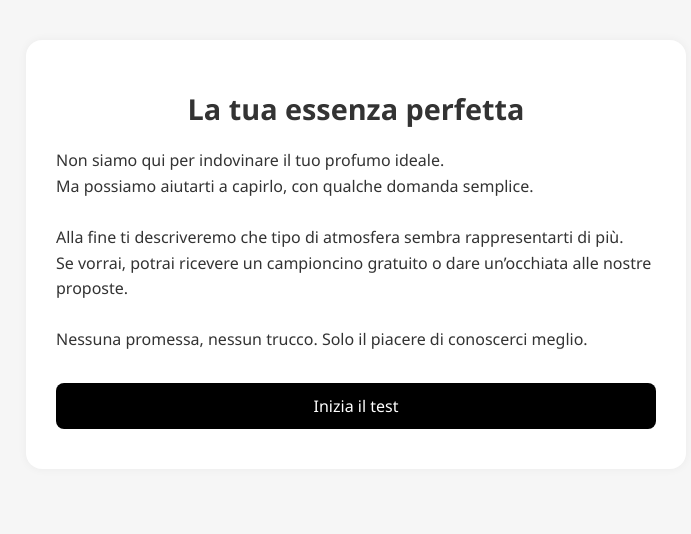
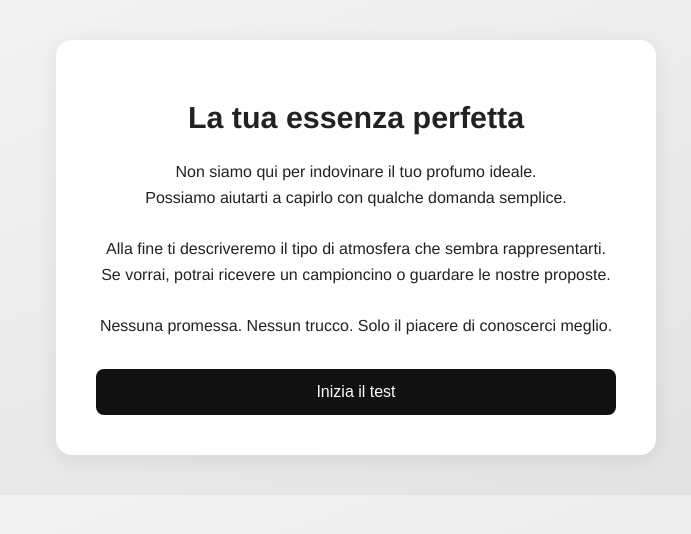
Before and after one commit to Anto161062/app-profumo-ideale, a plain HTML site: page index.html in a window 1280 px wide. Shown: the whole page, without its empty margins (284-975 px from the left). Drawn offline with Linux system fonts and the light colour scheme.

Commit message:
Update index.html

```diff
--- a/index.html
+++ b/index.html
@@ -5,62 +5,65 @@
   <meta name="viewport" content="width=device-width, initial-scale=1.0">
   <title>La tua essenza perfetta</title>
   <style>
+    * {
+      box-sizing: border-box;
+    }
     body {
       margin: 0;
-      padding: 0;
-      font-family: 'Segoe UI', sans-serif;
-      background: #f6f6f6;
-      color: #333;
+      font-family: 'Helvetica Neue', sans-serif;
+      background: linear-gradient(to bottom right, #f5f5f5, #e0e0e0);
+      color: #222;
     }
     .container {
       max-width: 600px;
       margin: 40px auto;
       background: #fff;
-      padding: 30px;
+      padding: 40px;
       border-radius: 16px;
-      box-shadow: 0 0 10px rgba(0,0,0,0.05);
+      box-shadow: 0 4px 20px rgba(0,0,0,0.08);
     }
     h1 {
-      font-size: 1.8rem;
-      margin-bottom: 20px;
+      font-size: 1.9rem;
+      margin-bottom: 24px;
       text-align: center;
     }
     h2 {
-      font-size: 1.1rem;
-      margin-bottom: 10px;
+      font-size: 1.2rem;
+      margin-bottom: 16px;
     }
     p {
+      font-size: 1rem;
       line-height: 1.6;
+      text-align: center;
     }
     .button-main {
       display: block;
-      margin: 30px auto 10px;
-      padding: 12px 25px;
-      background: #000;
+      width: 100%;
+      padding: 14px;
+      background: #111;
       color: white;
       border: none;
       border-radius: 8px;
       font-size: 1rem;
       cursor: pointer;
-      text-align: center;
-      text-decoration: none;
+      margin-top: 30px;
     }
     .question {
       margin-bottom: 30px;
     }
     .answers button {
       width: 100%;
-      padding: 12px;
-      margin-bottom: 10px;
+      padding: 14px;
+      margin-bottom: 12px;
       border: none;
       border-radius: 8px;
-      background: #eaeaea;
+      background: #f1f1f1;
       font-size: 1rem;
       cursor: pointer;
       transition: background 0.3s;
     }
     .answers button:hover {
-      background: #d5d5d5;
+      background: #dcdcdc;
     }
     #result p {
       margin-bottom: 20px;
@@ -68,7 +71,7 @@
     .btn-group a {
       display: block;
       margin: 10px 0;
-      padding: 12px 20px;
+      padding: 14px 20px;
       border-radius: 8px;
       font-size: 1rem;
       text-decoration: none;
@@ -79,7 +82,7 @@
       color: white;
     }
     .catalogo-btn {
-      background: #444;
+      background: #333;
       color: white;
     }
   </style>
@@ -88,13 +91,12 @@
   <div class="container" id="start">
     <h1>La tua essenza perfetta</h1>
     <p>
-      Non siamo qui per indovinare il tuo profumo ideale. <br>
-      Ma possiamo aiutarti a capirlo, con qualche domanda semplice. <br><br>
-      Alla fine ti descriveremo che tipo di atmosfera sembra rappresentarti di più. <br>
-      Se vorrai, potrai ricevere un campioncino gratuito o dare un’occhiata alle nostre proposte. <br><br>
-      Nessuna promessa, nessun trucco. Solo il piacere di conoscerci meglio.
+      Non siamo qui per indovinare il tuo profumo ideale.<br>
+      Possiamo aiutarti a capirlo con qualche domanda semplice.<br><br>
+      Alla fine ti descriveremo il tipo di atmosfera che sembra rappresentarti. Se vorrai, potrai ricevere un campioncino o guardare le nostre proposte.<br><br>
+      Nessuna promessa. Nessun trucco. Solo il piacere di conoscerci meglio.
     </p>
-    <a class="button-main" onclick="startTest()">Inizia il test</a>
+    <button class="button-main" onclick="startTest()">Inizia il test</button>
   </div>
 
   <div class="container" id="quiz" style="display:none;"></div>
```
